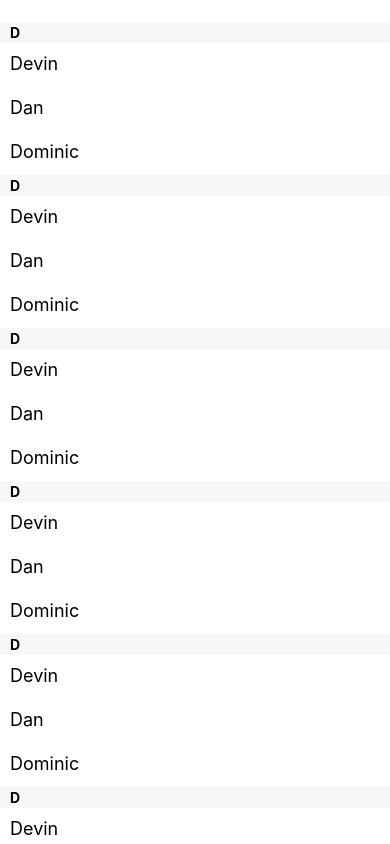
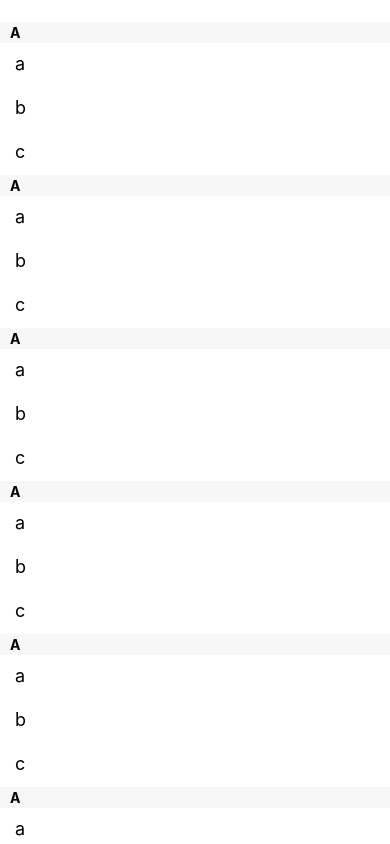
Before and after one commit to Hussain-hamim/Taskly, a React Native app: screen / in a window 390 px wide. Built offline with nearby package versions, Linux system fonts and the light colour scheme.

Commit message:
practice sectionalist

```diff
--- a/App.js
+++ b/App.js
@@ -27,30 +27,26 @@ const SectionListBasics = () => {
     <View style={styles.container}>
       <SectionList
         sections={[
-          { title: "D", data: ["Devin", "Dan", "Dominic"] },
-          { title: "D", data: ["Devin", "Dan", "Dominic"] },
-          { title: "D", data: ["Devin", "Dan", "Dominic"] },
-          { title: "D", data: ["Devin", "Dan", "Dominic"] },
-          { title: "D", data: ["Devin", "Dan", "Dominic"] },
-          { title: "D", data: ["Devin", "Dan", "Dominic"] },
-          {
-            title: "J",
-            data: [
-              "Jackson",
-              "James",
-              "Jillian",
-              "Jimmy",
-              "Joel",
-              "John",
-              "Julie",
-            ],
-          },
+          { title: "A", data: ["a", "b", "c"] },
+          { title: "A", data: ["a", "b", "c"] },
+          { title: "A", data: ["a", "b", "c"] },
+          { title: "A", data: ["a", "b", "c"] },
+          { title: "A", data: ["a", "b", "c"] },
+          { title: "A", data: ["a", "b", "c"] },
+          { title: "A", data: ["a", "b", "c"] },
+          { title: "A", data: ["a", "b", "c"] },
+          { title: "A", data: ["a", "b", "c"] },
+          { title: "A", data: ["a", "b", "c"] },
+          { title: "A", data: ["a", "b", "c"] },
+          { title: "A", data: ["a", "b", "c"] },
+          { title: "A", data: ["a", "b", "c"] },
+          { title: "A", data: ["a", "b", "c"] },
         ]}
-        renderItem={({ item }) => <Text style={styles.item}>{item}</Text>}
+        renderItem={({ item }) => <Text style={styles.item}> {item}</Text>}
         renderSectionHeader={({ section }) => (
           <Text style={styles.sectionHeader}>{section.title}</Text>
         )}
-        keyExtractor={(item) => `basicListEntry-${item}`}
+        keyExtractor={(item) => item}
       />
     </View>
   );
```
